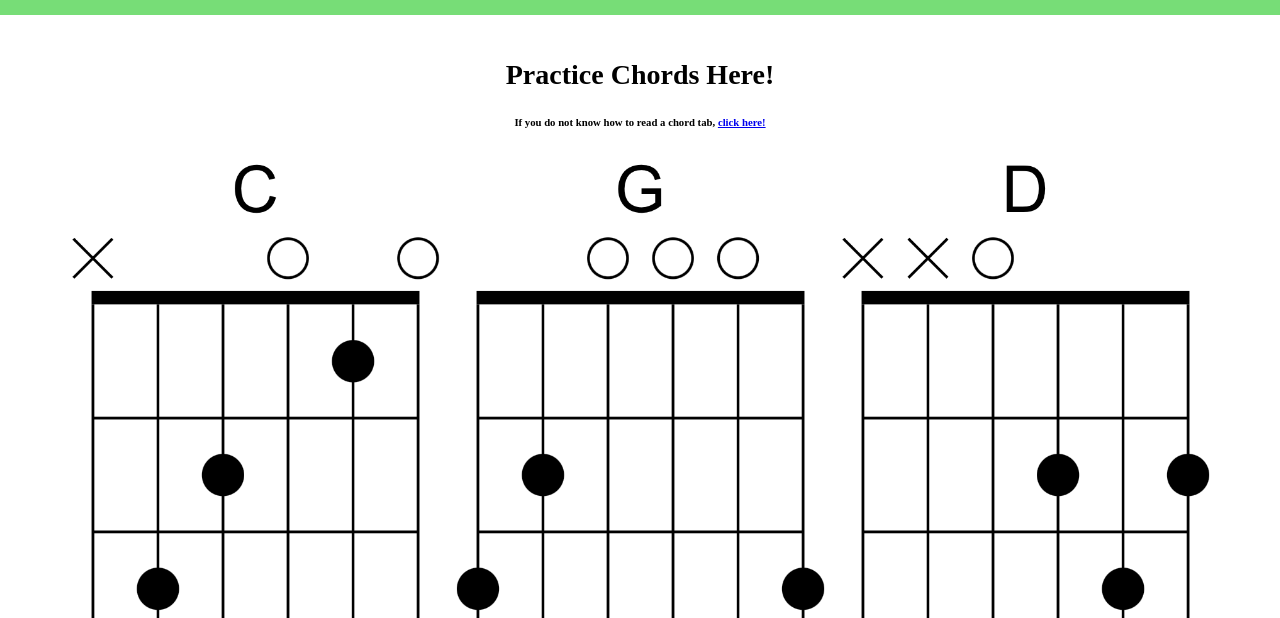
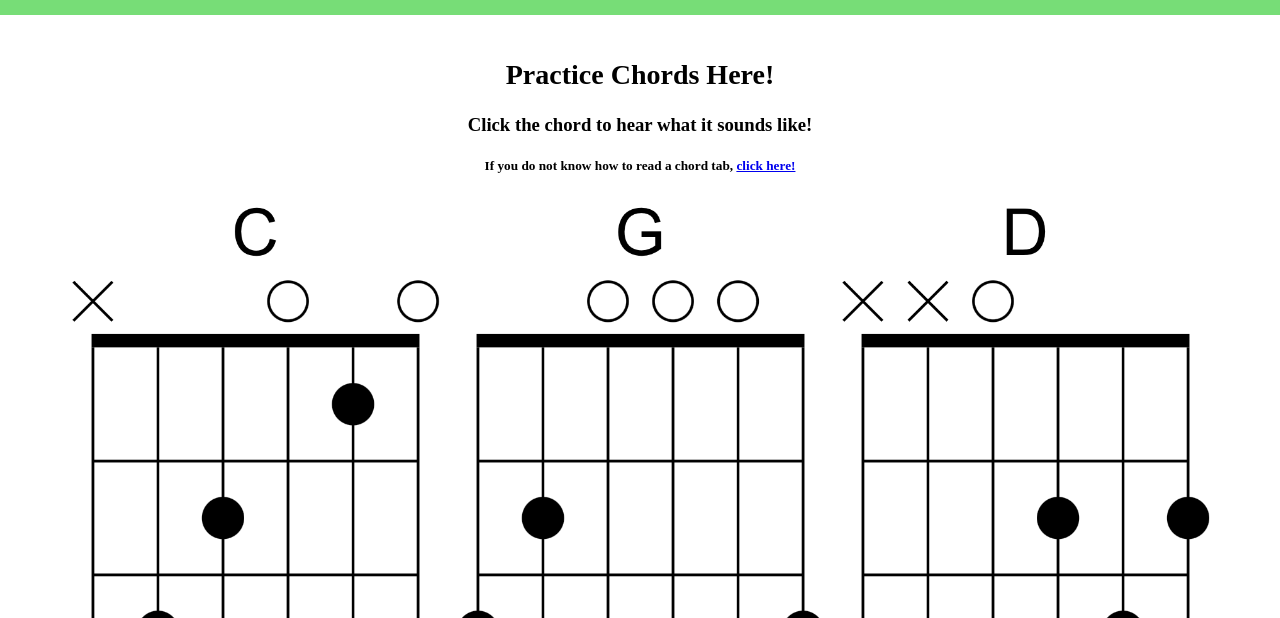
Before and after one commit to kevgoodman/kevgoodman, a plain HTML site: page chords.html in a window 1280 px wide. Shown: the part 182-800 px from the top of the page. Drawn offline with Linux system fonts and the light colour scheme.

Commit message:
text edit

```diff
--- a/chords.html
+++ b/chords.html
@@ -24,7 +24,8 @@
   <div class="container chords-container">
   <script src="chord_sounds.js"></script>
     <h2 style="text-align: center;">Practice Chords Here!</h2>
-    <h6 style="text-align: center;">If you do not know how to read a chord tab, <a href="https://youtube.com/shorts/__zzq8nkISg?si=z5V4Ht-ayxpHaPPL">click here!</a></h6>
+    <h3 style="text-align: center;">Click the chord to hear what it sounds like!</h2>
+    <h5 style="text-align: center;">If you do not know how to read a chord tab, <a href="https://youtube.com/shorts/__zzq8nkISg?si=z5V4Ht-ayxpHaPPL">click here!</a></h5>
      <div class="image-row">
     <img src="c_chord.png" alt="C" class="chord-image" data-audio="c_chord.mp3">
     <img src="g_chord.png" alt="Image 2" class="chord-image" data-audio="g_chord.mp3">
```
